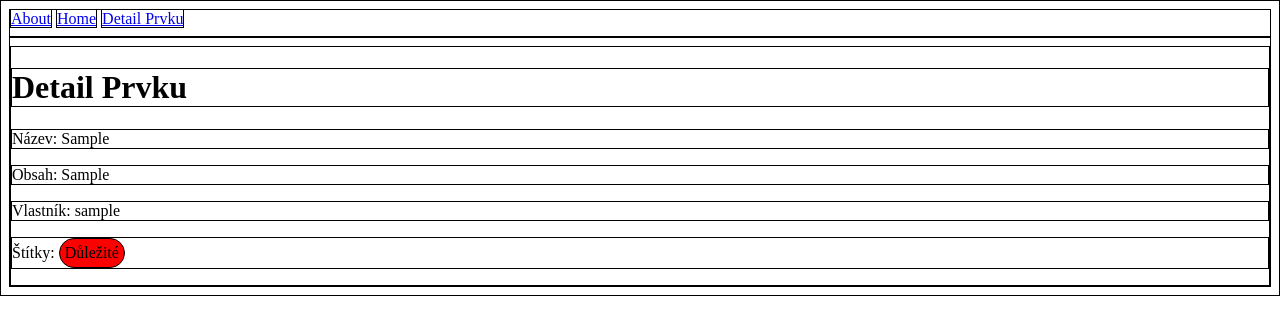
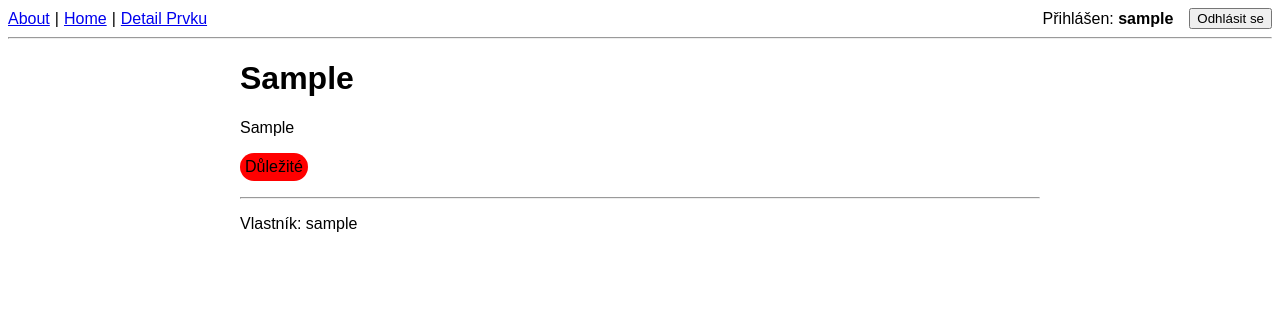
Before and after one commit to gyarab/2025_wt_prj_hlavnicka, a Django app: page /prvek/1/ in a window 1280 px wide. Shown: the top 335 px of the page. Run offline with Django 5.2, Linux system fonts and the light colour scheme; a user stored in the database is signed in; data comes from the database, SQL or seed files in the repository; tables that the repository leaves empty hold one stand-in row (values such as "Sample post").

Commit message:
Refactor templates and styles for improved layout and user authentication flow; update URLs and settings for consistency.

```diff
--- a/prj/app/static/style.css
+++ b/prj/app/static/style.css
@@ -1,3 +1,37 @@
-* {
-    border:1px solid black;
+main.content{
+    max-width:800px;
+    margin:auto;
 }
+
+*{
+    font-family: sans-serif;
+
+}
+
+.stitek{
+    color:black;
+    text-decoration:none;
+    background-color: greenyellow;
+    display:inline-block;
+    padding:5px;
+    border-radius:20px
+}
+
+
+header{
+    display:flex;
+    align-items:center;
+    gap:5px
+}
+
+.vycpavka-hlavicka{
+    flex-grow:1;
+}
+
+.prava-strana-hlavicka{
+    justify-content:flex-end;
+    display:flex;
+    align-items:center;
+    flex:1;
+    gap:1em;
+}
--- a/prj/app/templates/base.html
+++ b/prj/app/templates/base.html
@@ -6,18 +6,36 @@
     <title>
         {% block title %}Moje aplikace{% endblock %}
     </title>
-    <link rel="stylesheet" href="static/style.css">
+    <link rel="stylesheet" href="/static/style.css">
         <!--<link href="https://cdn.jsdelivr.net/npm/bootstrap@5.3.8/dist/css/bootstrap.min.css" rel="stylesheet" integrity="sha384-sRIl4kxILFvY47J16cr9ZwB07vP4J8+LH7qKQnuqkuIAvNWLzeN8tE5YBujZqJLB" crossorigin="anonymous">-->
 </head>
 <body>
-    <a href="/about">About</a>
-    <a href="/home">Home</a>
-    <a href="/prvek/1/">Detail Prvku</a>
+    <header>
+        <a href="/about">About</a> |
+        <a href="/home">Home</a> |
+        <a href="/prvek/1/">Detail Prvku</a>
+        {% if request.user.is_authenticated %}
+            <div class="prava-strana-hlavicka">
+                <span>Přihlášen: <b>{{ request.user.username }}</b></span>
+                <form action="{% url 'logout' %}" method="post" style="display: inline;">
+                    {% csrf_token %}
+                    <button type="submit">Odhlásit se</button>
+                </form>
+            </div>
+        {% else %}
+            <div class="prava-strana-hlavicka">
+                <a href="/prihlasit">Přihlásit se</a>
+                <a href="/registrace">Registrovat se</a>
+            </div>
+        {% endif %}
+
+    </header>
     <hr>
-    <div class=content>
+    <main class=content>
         {% block content %}
         {% endblock %}
-    </div>
+    </main>
+
     <!--<script src="https://cdn.jsdelivr.net/npm/bootstrap@5.3.8/dist/js/bootstrap.bundle.min.js" integrity="sha384-FKyoEForCGlyvwx9Hj09JcYn3nv7wiPVlz7YYwJrWVcXK/BmnVDxM+D2scQbITxI" crossorigin="anonymous"></script>-->
 </body>
 </html>
--- a/prj/app/templates/detailPrvku.html
+++ b/prj/app/templates/detailPrvku.html
@@ -1,9 +1,12 @@
 {% extends "base.html" %}
 
 {% block content %}
-    <h1>Detail Prvku</h1>
-    <p>Název: {{ prvek.nazev }}</p>
-    <p>Obsah: {{ prvek.obsah }}</p>
+    <h1>{{ prvek.nazev }}</h1>
+    <p>{{ prvek.obsah }}</p>
+    <p>{% for stitek in prvek.stitky.all %}<a  href="{% url 'detail_stitku' stitek.id %}" onclick="window.open(this.href, 'NoveOkno', 'width=800,height=600,resizable=yes,scrollbars=yes'); return false;" style="color:black;text-decoration:none;background-color: {{ stitek.barva }};display:inline-block;padding:5px;border-radius:20px">{{ stitek.nazev }}</a> {% endfor %}</p>
+    <hr>
     <p>Vlastník: {{ prvek.vlastnik.username }}</p>
-    <p>Štítky: {% for stitek in prvek.stitky.all %}<a href="{% url 'detail_stitku' stitek.id %}" style="color:black;text-decoration:none;background-color: {{ stitek.barva }};display:inline-block;padding:5px;border-radius:20px">{{ stitek.nazev }}</a> {% endfor %}</p>
+    {{ prvek.vytvoreno|date:"d.m.Y H:i" }}
+    {{ prvek.upraveno|date:"d.m.Y H:i" }}
+
 {% endblock %}
--- a/prj/app/views.py
+++ b/prj/app/views.py
@@ -21,16 +21,19 @@ def about_view(request):
 
 def detail_prvku(request, id):
     if not request.user.is_authenticated:
-        return redirect('/prihlaseni')
+        return redirect('/prihlasit')
     try:
         prvek = Prvek.objects.get(id=id)
     except Prvek.DoesNotExist:
+        raise Http404("Prvek nenalezen")
+
+    if not prvek.vlastnik == request.user and not prvek.vlastnik == None:
         raise Http404("Prvek nenalezen")
     return render(request, "detailPrvku.html", {"prvek": prvek})
 
 def detail_stitku(request,id):
     if not request.user.is_authenticated:
-        return redirect('/prihlaseni')
+        return redirect('/prihlasit')
     try:
         stitek = Stitek.objects.get(id=id)
         print("Vlastník štítku",stitek.nazev,":", stitek.vlastnik)
--- a/prj/prj/settings.py
+++ b/prj/prj/settings.py
@@ -23,7 +23,7 @@ BASE_DIR = Path(__file__).resolve().parent.parent
 SECRET_KEY = 'django-insecure-f5(xi7e)_@8!$24dl+12i)s!)dp1j47vac(m8@xr&+vayda-z@'
 
 # SECURITY WARNING: don't run with debug turned on in production!
-DEBUG = True
+DEBUG = False
 
 ALLOWED_HOSTS = ["*"]
 
@@ -122,4 +122,4 @@ STATIC_URL = 'static/'
 LOGIN_REDIRECT_URL = '/'
 
 # Kam přesměrovat po odhlášení
-LOGOUT_REDIRECT_URL = '/prihlaseni/'
+LOGOUT_REDIRECT_URL = '/prihlasit/'
--- a/prj/prj/urls.py
+++ b/prj/prj/urls.py
@@ -30,9 +30,9 @@ urlpatterns = [
     path('admin/', admin.site.urls),
     path("test-404/", test_view),
     path("about/", about_view),
-    path("home/", home_view),
-    path('prihlaseni/', auth_views.LoginView.as_view(), name='login'),
-    path('odhlaseni/', auth_views.LogoutView.as_view(), name='logout'),
+    path("home/", home_view, name='home'),
+    path('prihlasit/', auth_views.LoginView.as_view(), name='login'),
+    path('odhlasit/', auth_views.LogoutView.as_view(), name='logout'),
     path('prvek/<int:id>/', detail_prvku, name='detail_prvku'),
     path('', home_view, name='home'),
     path("stitek/<int:id>/", detail_stitku, name="detail_stitku")
```
Also changed, not shown: prj/app/templates/registration/login.html (+4 -8 lines).
